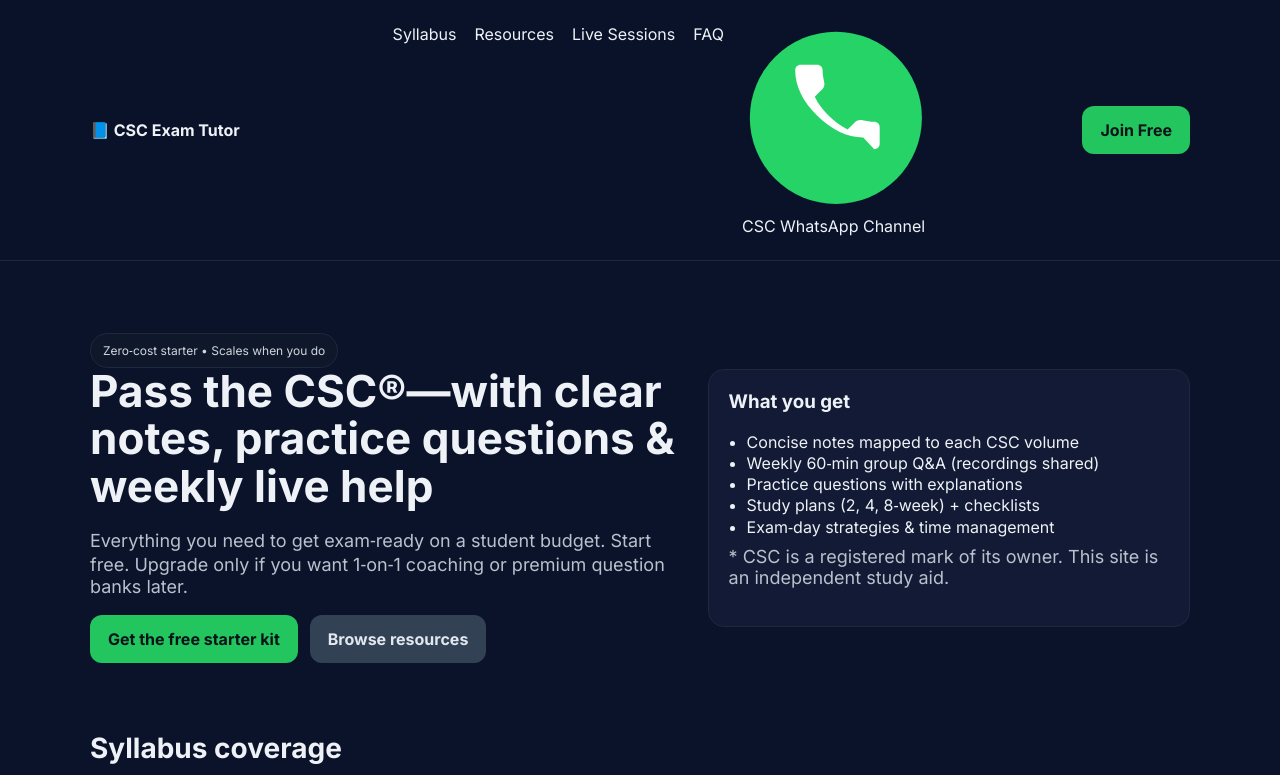
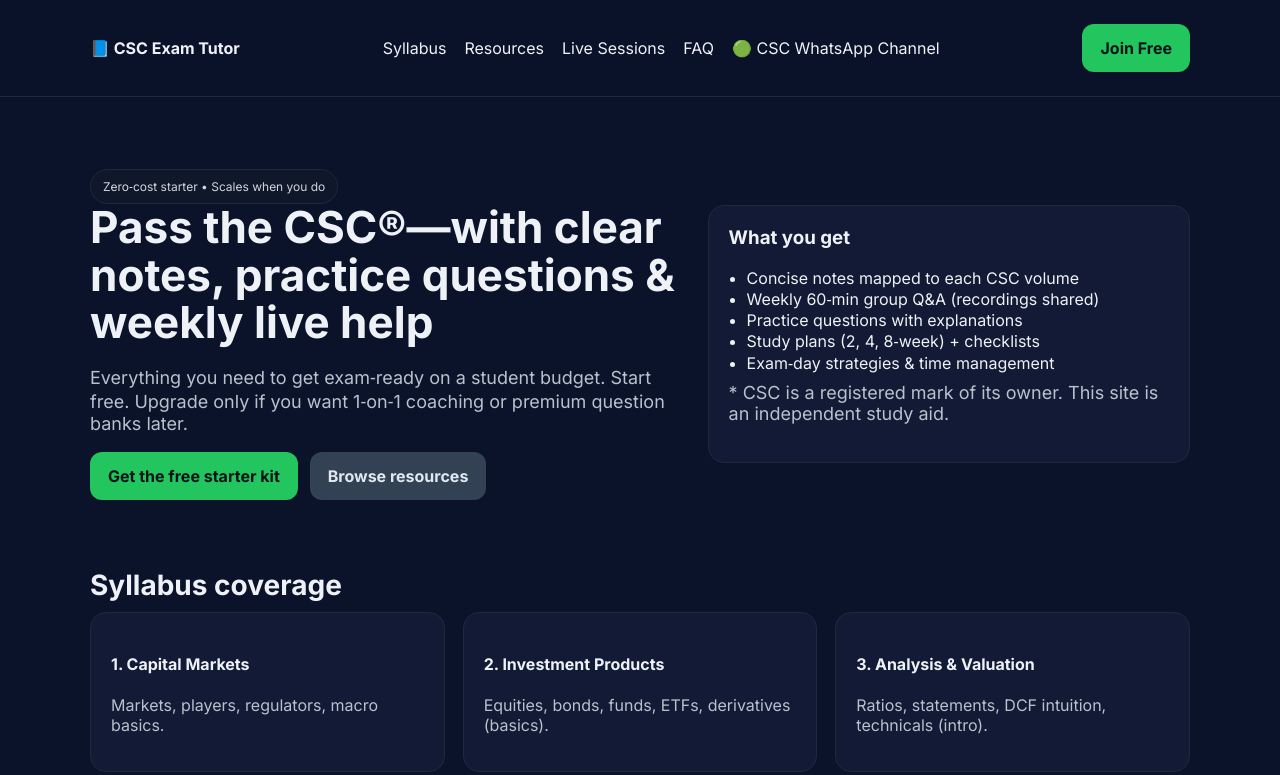
Before and after one commit to csccoach/csccoach-site, a plain HTML site: page index.html in a window 1280 px wide. Shown: the top 775 px of the page. Drawn offline with Linux system fonts and the light colour scheme.

Commit message:
Add WhatsApp icon to header link

```diff
--- a/index.html
+++ b/index.html
@@ -48,17 +48,11 @@
           <li><a href="#resources">Resources</a></li>
           <li><a href="#sessions">Live Sessions</a></li>
           <li><a href="#faq">FAQ</a></li>
-          <li><a href="https://whatsapp.com/channel/0029Vb6I3QQHrDZjnvCGEP3Y" target="_blank" rel="noopener" aria-label="CSC WhatsApp Channel">
-    <svg class="icon-wa" viewBox="0 0 24 24" aria-hidden="true">
-      <circle cx="12" cy="12" r="11" fill="#25D366"></circle>
-      <!-- simple handset shape -->
-      <path fill="#ffffff"
-        d="M15.5 14.5c-2.1 0-4.1-1-5.9-2.8S6.8 8 6.8 5.9c0-.4.3-.7.7-.7h2.1c.4 0 .7.3.7.7 0 .5.1 1 .2 1.5.1.3 0 .7-.2.9l-1 1c.9 1.8 2.4 3.2 4.2 4.2l1-1c.2-.2.6-.3.9-.2.5.1 1 .2 1.5.2.4 0 .7.3.7.7v2.1c0 .4-.3.7-.7.7z"/>
-    </svg>
-    CSC WhatsApp Channel
+          <li>
+  <a href="https://whatsapp.com/channel/0029Vb6I3QQHrDZjnvCGEP3Y" target="_blank" rel="noopener">
+    🟢 CSC WhatsApp Channel
   </a>
 </li>
-
         </ul>
         <a class="btn" href="#join">Join Free</a>
       </nav>
```
